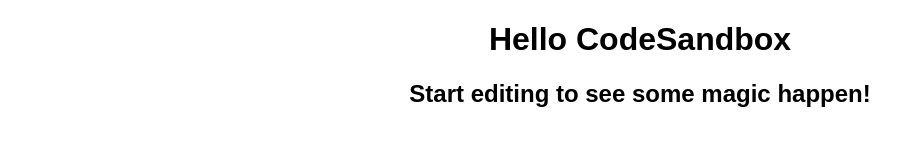
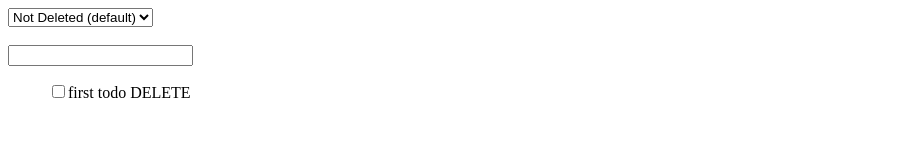
Before and after one commit to davydhong/todo-react, a React app: page / in a window 1280 px wide. Shown: the whole page, without its empty margins (0-924 px from the left). Built offline with nearby package versions, Linux system fonts and the light colour scheme.

Commit message:
implemented filter selection

```diff
--- a/package.json
+++ b/package.json
@@ -1,10 +1,12 @@
 {
   "name": "reactjs-todo",
   "version": "1.0.0",
-  "description": "Todo-list app using ReactJS context api",
+  "description": "Todo-list app using ReactJS",
   "keywords": [],
   "main": "src/index.js",
   "dependencies": {
+    "@material-ui/core": "3.9.3",
+    "prop-types": "15.7.2",
     "react": "16.8.3",
     "react-dom": "16.8.3",
     "react-scripts": "2.1.8"
--- a/public/index.html
+++ b/public/index.html
@@ -1,16 +1,23 @@
 <!DOCTYPE html>
 <html lang="en">
-
   <head>
-	<meta charset="utf-8">
-	<meta name="viewport" content="width=device-width, initial-scale=1, shrink-to-fit=no">
-	<meta name="theme-color" content="#000000">
+    <meta charset="utf-8" />
+    <meta
+      name="viewport"
+      content="width=device-width, initial-scale=1, shrink-to-fit=no"
+    />
+    <meta name="theme-color" content="#000000" />
     <!--
       manifest.json provides metadata used when your web app is added to the
       homescreen on Android. See https://developers.google.com/web/fundamentals/engage-and-retain/web-app-manifest/
     -->
-	<link rel="manifest" href="%PUBLIC_URL%/manifest.json">
-	<link rel="shortcut icon" href="%PUBLIC_URL%/favicon.ico">
+    <link rel="manifest" href="%PUBLIC_URL%/manifest.json" />
+    <link rel="shortcut icon" href="%PUBLIC_URL%/favicon.ico" />
+    <link
+      rel="stylesheet"
+      href="https://fonts.googleapis.com/css?family=Roboto:300,400,500"
+    />
+
     <!--
       Notice the use of %PUBLIC_URL% in the tags above.
       It will be replaced with the URL of the `public` folder during the build.
@@ -20,13 +27,11 @@
       work correctly both with client-side routing and a non-root public URL.
       Learn how to configure a non-root public URL by running `npm run build`.
     -->
-	<title>React App</title>
+    <title>Todo List on React</title>
   </head>
 
   <body>
-	<noscript>
-		You need to enable JavaScript to run this app.
-	</noscript>
+    <noscript> You need to enable JavaScript to run this app. </noscript>
     <div id="root"></div>
     <!--
       This HTML file is a template.
@@ -39,5 +44,4 @@
       To create a production bundle, use `npm run build` or `yarn build`.
     -->
   </body>
-
 </html>
--- /dev/null
+++ b/src/FilterSelection.js
@@ -0,0 +1,29 @@
+import React from "react";
+
+export function filteredTodos(todos, filter) {
+  return todos.filter(todo => {
+    switch (filter) {
+      case "notDeleted":
+        return !todo.isDeleted;
+      case "inComplete":
+        return !todo.isDeleted && !todo.isComplete;
+      case "complete":
+        return !todo.isDeleted && todo.isComplete;
+      case "deleted":
+        return todo.isDeleted;
+      default:
+        return todo;
+    }
+  });
+}
+
+export function FilterSelection({ handleUpdateFilter }) {
+  return (
+    <select onChange={handleUpdateFilter}>
+      <option value="notDeleted">Not Deleted (default)</option>
+      <option value="inComplete">Incomplete</option>
+      <option value="complete">Complete</option>
+      <option value="deleted">Deleted</option>
+    </select>
+  );
+}
--- /dev/null
+++ b/src/TodoList.js
@@ -0,0 +1,30 @@
+import React from "react";
+
+function inCompleteTask(props) {
+  return <a>{props.children}</a>;
+}
+
+function completeTask(props) {
+  return <strike>{props.children}</strike>;
+}
+
+export function TodoList({ todos, handleIconClick }) {
+  return todos.map((todo, idx) => {
+    const TodoRenderer = todo.isComplete ? completeTask : inCompleteTask;
+    return (
+      <li key={idx} idx={todo.id}>
+        <input
+          type="checkbox"
+          id="todoIsComplete"
+          name="isComplete"
+          checked={todo.isComplete}
+          onChange={handleIconClick}
+        />
+        <TodoRenderer>{todo.task}</TodoRenderer> {"  "}
+        <a name="isDeleted" onClick={handleIconClick}>
+          {todo.isDeleted ? "RESTORE" : "DELETE"}
+        </a>
+      </li>
+    );
+  });
+}
--- a/src/index.js
+++ b/src/index.js
@@ -1,15 +1,82 @@
 import React from "react";
 import ReactDOM from "react-dom";
+import "./styles.css";
+import { TodoList } from "./TodoList";
+import { FilterSelection, filteredTodos } from "./FilterSelection";
 
-import "./styles.css";
+class TodoEntryNode {
+  constructor(task, id) {
+    this.task = task;
+    this.id = id;
+    this.isComplete = false;
+    this.isDeleted = false;
+  }
+}
 
-function App() {
-  return (
-    <div className="App">
-      <h1>Hello CodeSandbox</h1>
-      <h2>Start editing to see some magic happen!</h2>
-    </div>
-  );
+class App extends React.Component {
+  constructor() {
+    super();
+    this.state = {
+      todos: [new TodoEntryNode("first todo", 0)],
+      filter: "notDeleted" //options:  notDeleted (default), complete(&& notDeleted), deleted
+    };
+    this.handleAddTodo = this.handleAddTodo.bind(this);
+    this.handleIconClick = this.handleIconClick.bind(this);
+    this.handleUpdateFilter = this.handleUpdateFilter.bind(this);
+  }
+
+  handleAddTodo(e) {
+    if (e.key === "Enter") {
+      e.persist();
+      this.setState(
+        {
+          todos: [
+            ...this.state.todos,
+            new TodoEntryNode(e.target.value, this.state.todos.length)
+          ]
+        },
+        () => {
+          // reset input field after enter is pressed
+          e.target.value = "";
+        }
+      );
+    }
+  }
+
+  handleIconClick(e) {
+    e.persist();
+    const entryIndex = e.target.parentNode.getAttribute("idx");
+    const entryProp = e.target.getAttribute("name");
+    const updatedTodos = [...this.state.todos];
+    updatedTodos[entryIndex][entryProp] = !updatedTodos[entryIndex][entryProp];
+    this.setState({
+      todos: updatedTodos
+    });
+  }
+
+  handleUpdateFilter(e) {
+    e.persist();
+    this.setState({
+      filter: e.target.value
+    });
+  }
+
+  render() {
+    return (
+      <div>
+        <FilterSelection handleUpdateFilter={this.handleUpdateFilter} />
+        <br />
+        <br />
+        <input type="text" id="inputTask" onKeyPress={this.handleAddTodo} />
+        <ul style={{ listStyle: "none" }}>
+          <TodoList
+            todos={filteredTodos(this.state.todos, this.state.filter)}
+            handleIconClick={this.handleIconClick}
+          />
+        </ul>
+      </div>
+    );
+  }
 }
 
 const rootElement = document.getElementById("root");
```
Also changed, not shown: src/navbar.js (added). Lines whose indentation alone changed are shown as unchanged.
